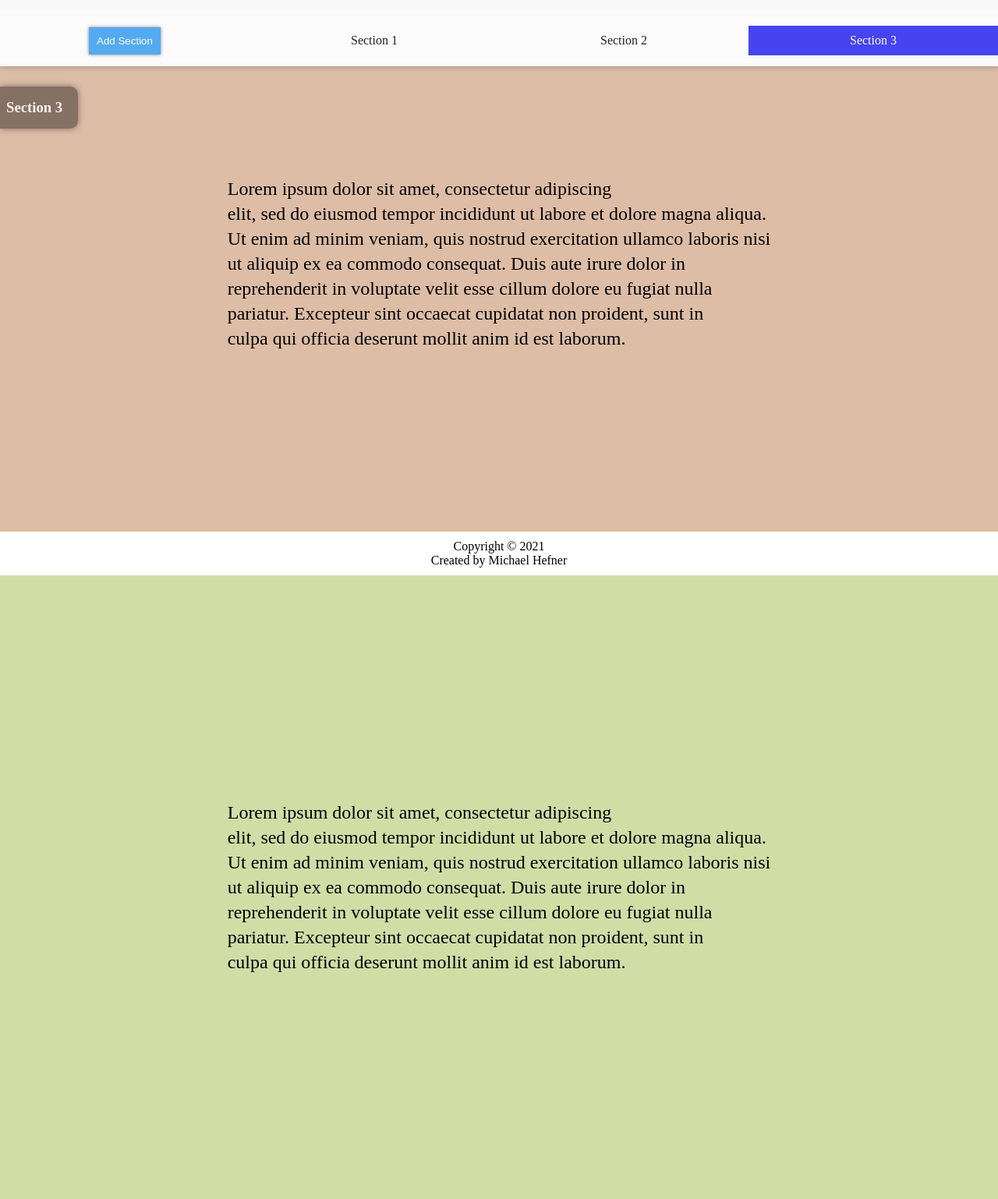
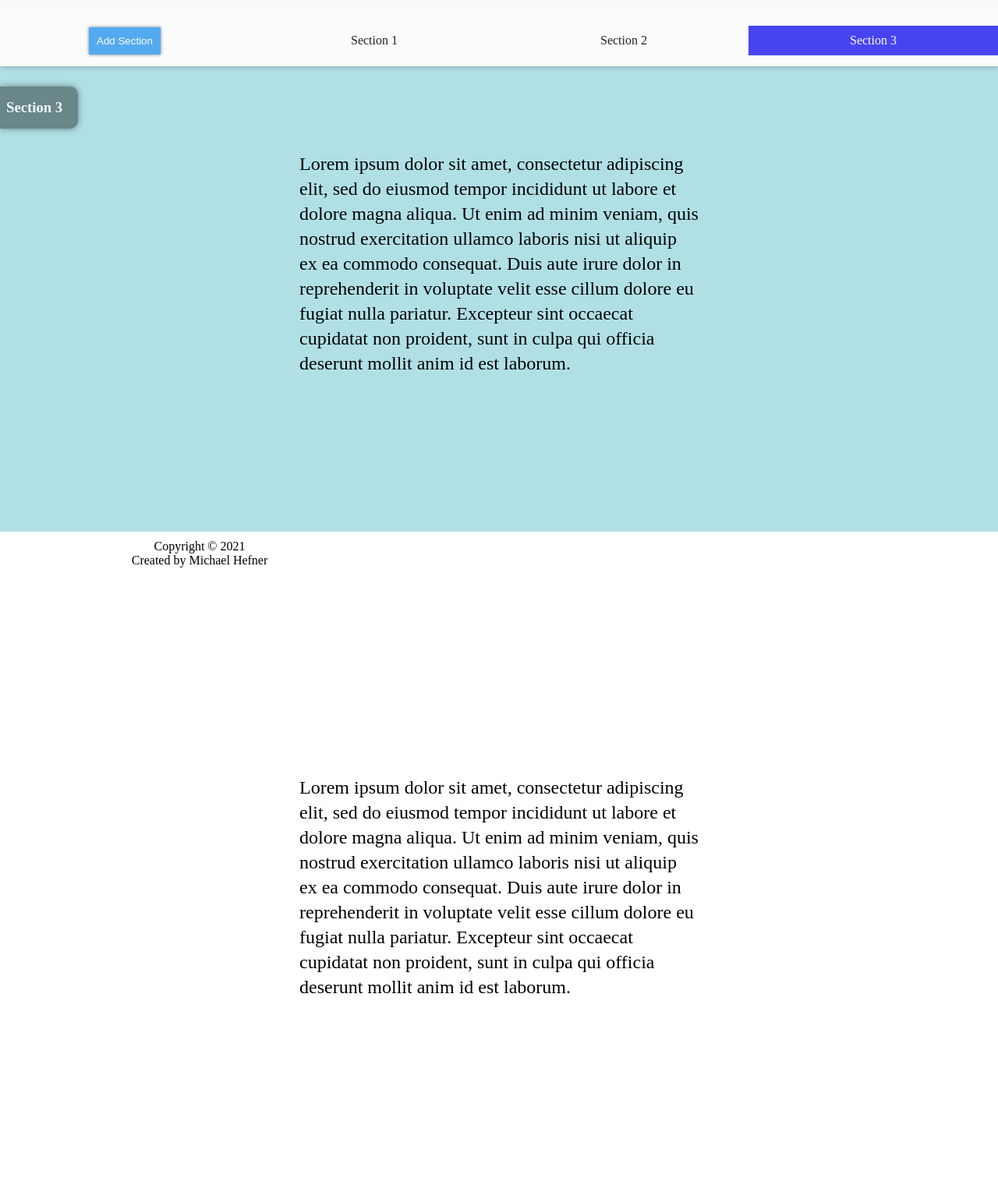
Before and after one commit to michaelhefner/fend-udacity-landing, a plain HTML site: page index.html in a window 1280 px wide. Shown: the part 62-1600 px from the top of the page at 78% size. Drawn offline with Linux system fonts and the light colour scheme.

Commit message:
feat: Static sections added

```diff
--- a/css/style.css
+++ b/css/style.css
@@ -28,7 +28,9 @@ button {
   display: block;
 }
 
-
+p {
+  max-width: 40%;
+}
 /**************************************
 *Header
 **************************************/
@@ -125,7 +127,9 @@ section {
   align-items: center;
   max-width: 100%;
 }
-
+section:nth-child(odd){
+  background: powderblue;
+}
 section p {
   margin: 30px;
   line-height: 2rem;
--- a/index.html
+++ b/index.html
@@ -1,51 +1,112 @@
-<!doctype html>
+<!DOCTYPE html>
 <html lang="en">
+    <head>
+        <meta charset="utf-8" />
+        <title>Learning Web Development</title>
+        <meta name="description" content="" />
+        <meta name="viewport" content="width=device-width, initial-scale=1" />
 
-<head>
-    <meta charset="utf-8">
-    <title>Learning Web Development</title>
-    <meta name="description" content="">
-    <meta name="viewport" content="width=device-width, initial-scale=1">
-
-    <link rel="stylesheet" href="css/style.css">
-    <link rel="stylesheet" href="css/medium.css">
+        <link rel="stylesheet" href="css/style.css" />
+        <link rel="stylesheet" href="css/medium.css" />
 
         <script type="module" src="js/app.js"></script>
 
-    <meta name="theme-color" content="#444">
+        <meta name="theme-color" content="#444" />
     </head>
 
     <body class="container">
         <header class="header">
             <article>
-            <h1>Web Dev </h1>
+                <h1>Web Dev</h1>
                 <a id="hamburger">
                     <svg id="svg-top-x" height="15" width="55">
-                    <line x1="0" y1="0" x2="50" y2="0" style="stroke:#343434;stroke-width:3" />
+                        <line
+                            x1="0"
+                            y1="0"
+                            x2="50"
+                            y2="0"
+                            style="stroke: #343434; stroke-width: 3"
+                        />
                     </svg>
                     <svg id="svg-middle-x" height="15" width="55">
-                    <line x1="0" y1="0" x2="50" y2="0" style="stroke:#343434;stroke-width:3" />
+                        <line
+                            x1="0"
+                            y1="0"
+                            x2="50"
+                            y2="0"
+                            style="stroke: #343434; stroke-width: 3"
+                        />
                     </svg>
                     <svg id="svg-bottom-x" height="15" width="55">
-                    <line x1="0" y1="0" x2="50" y2="0" style="stroke:#343434;stroke-width:3" />
+                        <line
+                            x1="0"
+                            y1="0"
+                            x2="50"
+                            y2="0"
+                            style="stroke: #343434; stroke-width: 3"
+                        />
                     </svg>
                 </a>
             </article>
-
+            <nav id="navbar">
+                <ul>
+                    <li>
+                        <button id="add-section">Add Section</button>
+                    </li>
+                    <li id="li-1"><a id="1">Section 1</a></li>
+                    <li id="li-2"><a id="2">Section 2</a></li>
+                    <li id="li-3"><a id="3">Section 3</a></li>
+                </ul>
+            </nav>
         </header>
 
         <aside>
             <h3 id="section-display">Section 1</h3>
         </aside>
         <main>
+            <section id="section1">
+                <p>
+                Lorem ipsum dolor sit amet, consectetur adipiscing elit, sed do
+                eiusmod tempor incididunt ut labore et dolore magna aliqua. Ut
+                enim ad minim veniam, quis nostrud exercitation ullamco laboris
+                nisi ut aliquip ex ea commodo consequat. Duis aute irure dolor
+                in reprehenderit in voluptate velit esse cillum dolore eu fugiat
+                nulla pariatur. Excepteur sint occaecat cupidatat non proident,
+                sunt in culpa qui officia deserunt mollit anim id est laborum.
+            </p>
+            </section>
+            <section id="section2">
+                <p>
 
+                Lorem ipsum dolor sit amet, consectetur adipiscing elit, sed do
+                eiusmod tempor incididunt ut labore et dolore magna aliqua. Ut
+                enim ad minim veniam, quis nostrud exercitation ullamco laboris
+                nisi ut aliquip ex ea commodo consequat. Duis aute irure dolor
+                in reprehenderit in voluptate velit esse cillum dolore eu fugiat
+                nulla pariatur. Excepteur sint occaecat cupidatat non proident,
+                sunt in culpa qui officia deserunt mollit anim id est laborum.
+            </p>
+            </section>
+            <section id="section3">
+                <p>
+                Lorem ipsum dolor sit amet, consectetur adipiscing elit, sed do
+                eiusmod tempor incididunt ut labore et dolore magna aliqua. Ut
+                enim ad minim veniam, quis nostrud exercitation ullamco laboris
+                nisi ut aliquip ex ea commodo consequat. Duis aute irure dolor
+                in reprehenderit in voluptate velit esse cillum dolore eu fugiat
+                nulla pariatur. Excepteur sint occaecat cupidatat non proident,
+                sunt in culpa qui officia deserunt mollit anim id est laborum.
+            </p>
+            </section>
         </main>
         <footer id="footer">
-        <p>Copyright &copy;
-            <script type="text/javascript">document.write(new Date().getFullYear())</script>
+            <p>
+                Copyright &copy;
+                <script type="text/javascript">
+                    document.write(new Date().getFullYear());
+                </script>
             </p>
             <p>Created by Michael Hefner</p>
         </footer>
     </body>
-
 </html>
--- a/js/app.js
+++ b/js/app.js
@@ -18,16 +18,8 @@ const sectionList = [
     { id: "section3", content: "Section 3" },
 ];
 
-let activeSection = "section1";
-
-const colors = ["#DEBDA6", "#D0DEA6", "#DFCCBE", "#A6D9DE", "#D0B1DE"];
-const defaultContent = `Lorem ipsum dolor sit amet, consectetur adipiscing
-  elit, sed do eiusmod tempor incididunt ut labore et dolore magna aliqua.
-  Ut enim ad minim veniam, quis nostrud exercitation ullamco laboris nisi
-  ut aliquip ex ea commodo consequat. Duis aute irure dolor in
-  reprehenderit in voluptate velit esse cillum dolore eu fugiat nulla
-  pariatur. Excepteur sint occaecat cupidatat non proident, sunt in
-  culpa qui officia deserunt mollit anim id est laborum.`;
+const colors = ["#fff", "#D0DEA6", "#fff", "#A6D9DE", "#fff"];
+const defaultContent = `Lorem ipsum dolor sit amet, consectetur adipiscing elit, sed do eiusmod tempor incididunt ut labore et dolore magna aliqua. Ut enim ad minim veniam, quis nostrud exercitation ullamco laboris nisi ut aliquip ex ea commodo consequat. Duis aute irure dolor in reprehenderit in voluptate velit esse cillum dolore eu fugiat nulla pariatur. Excepteur sint occaecat cupidatat non proident, sunt in culpa qui officia deserunt mollit anim id est laborum.`;
 
 /******************************************************************
  * Show / Hide Header and Footer
@@ -81,13 +73,16 @@ document.addEventListener("DOMContentLoaded", () => {
                 : 0;
         for (let i = 0; i < sections.length; ++i) {
             const start =
-        (sections[i].scrollHeight * (i + 1) - sections[i].scrollHeight) * 0.825;
+                (sections[i].scrollHeight * (i + 1) -
+                    sections[i].scrollHeight) *
+                0.825;
             const end = sections[i].scrollHeight * (i + 1) * 0.825;
             if (currentY > start && currentY < end) {
+                const section = document.getElementsByTagName("li")[i + 1];
                 document.getElementById("section-display").innerHTML =
-          sectionList[i].content;
+                    section.innerHTML;
                 setSectionActive(
-          document.getElementById(`li-${sectionList[i].id}`).childNodes[0]
+                    document.getElementById(`${section.id}`).childNodes[0]
                 );
             }
         }
@@ -100,7 +95,19 @@ document.addEventListener("DOMContentLoaded", () => {
     function startHideTimer() {
         hideTimer();
     }
+
+    /******************************************************************
+     * Event Listeners
+     *****************************************************************/
+
     document.addEventListener("scroll", updateSection);
+    document.querySelector("ul").addEventListener("click", (e) => {
+        if (e.target.localName === "a") {
+            aTagClickHandler(e);
+        } else if (e.target.localName === "button") {
+            addSection();
+        }
+    });
 
     window.addEventListener("resize", (event) => {
         isMobileView = event.target.innerWidth < 768;
@@ -122,9 +129,9 @@ document.addEventListener("DOMContentLoaded", () => {
      *****************************************************************/
 
     const setSectionActive = (element) => {
-    const elements = document.getElementsByTagName("li");
-    for (let li of elements) {
-      li.childNodes[0].classList.remove("active");
+        const elements = document.getElementsByTagName("a");
+        for (let a of elements) {
+            a.classList ? a.classList.remove("active") : null;
         }
         element.classList.add("active");
     };
@@ -132,10 +139,9 @@ document.addEventListener("DOMContentLoaded", () => {
     const aTagClickHandler = (event) => {
         toggleNav();
         setSectionActive(event.target);
-    document.getElementById(`section${event.target.id}`).scrollIntoView({behavior: "smooth"})
-    document.getElementById("section-display").innerHTML = sectionList.find(
-      (x) => `li-${x.id}` == event.target.parentNode.id
-    ).content;
+        document
+            .getElementById(`section${event.target.id}`)
+            .scrollIntoView({ behavior: "smooth" });
     };
 
     /******************************************************************
@@ -197,57 +203,5 @@ document.addEventListener("DOMContentLoaded", () => {
         toggleNav();
     };
 
-  /******************************************************************
-   * Create DOM elements on initial load
-   * using the createElement module
-   *****************************************************************/
-
-  createElement(document, "header", {
-    tag: "nav",
-    id: "navbar",
-  });
-
-  createElement(document, "nav", {
-    tag: "ul",
-  });
-
-  createElement(document, "ul", {
-    tag: "li",
-    id: "add-section",
-  });
-
-  createElement(document, `#add-section`, {
-    tag: "button",
-    content: "Add Section",
-    click: addSection,
-  });
-
-  for (let index of sectionList) {
-    const sectionCount = sectionList.indexOf(index);
-    sectionStyle.push({ backgroundColor: colors[sectionCount] });
-
-    createElement(document, "ul", {
-      tag: "li",
-      id: `li-${index.id}`,
-    });
-
-    createElement(document, `#li-${index.id}`, {
-      tag: "a",
-      content: index.content,
-      id: sectionList.findIndex(x=>x.id === index.id) + 1,
-      click: aTagClickHandler,
-    });
-
-    createElement(document, "main", {
-      tag: "section",
-      id: index.id,
-      style: sectionStyle,
-    });
-
-    createElement(document, `#${index.id}`, {
-      tag: "p",
-      content: defaultContent,
-    });
-  }
     document.getElementById("hamburger").addEventListener("click", toggleNav);
 });
```
Lines whose indentation alone changed are shown as unchanged.
